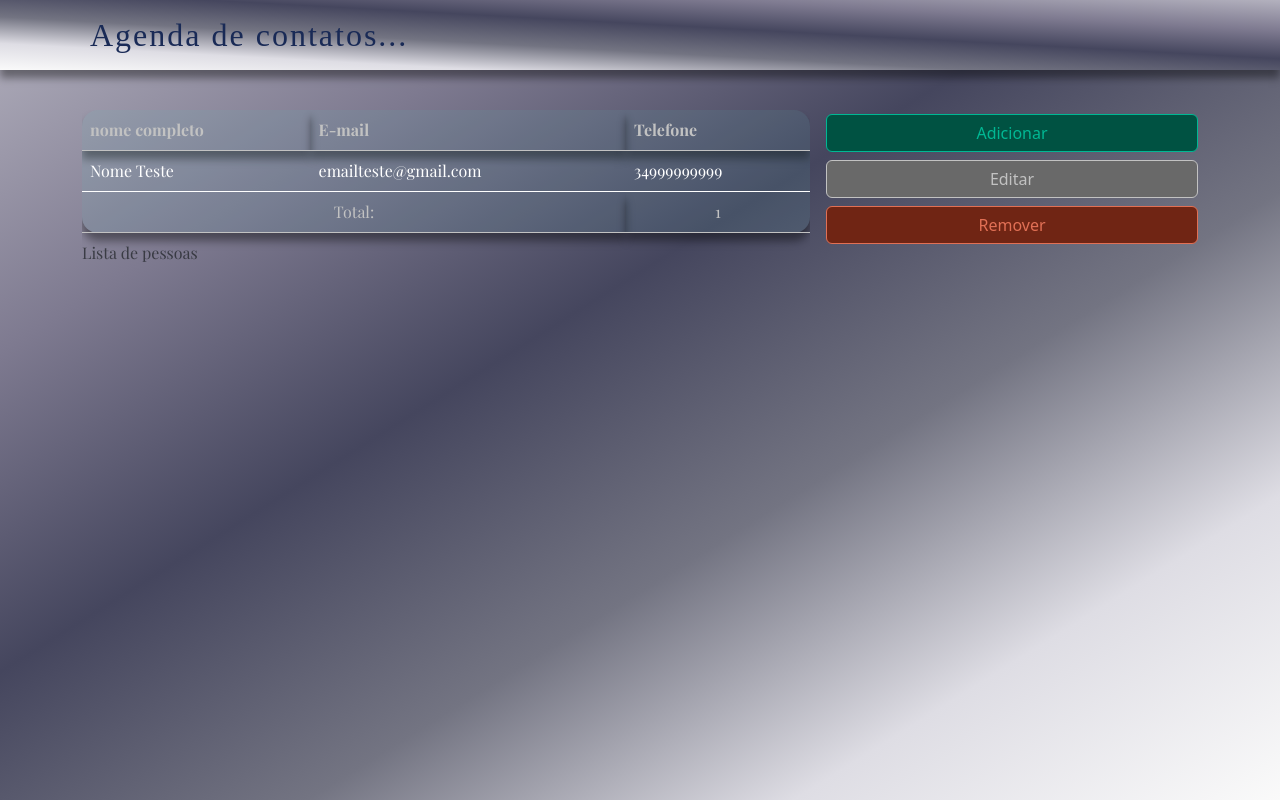
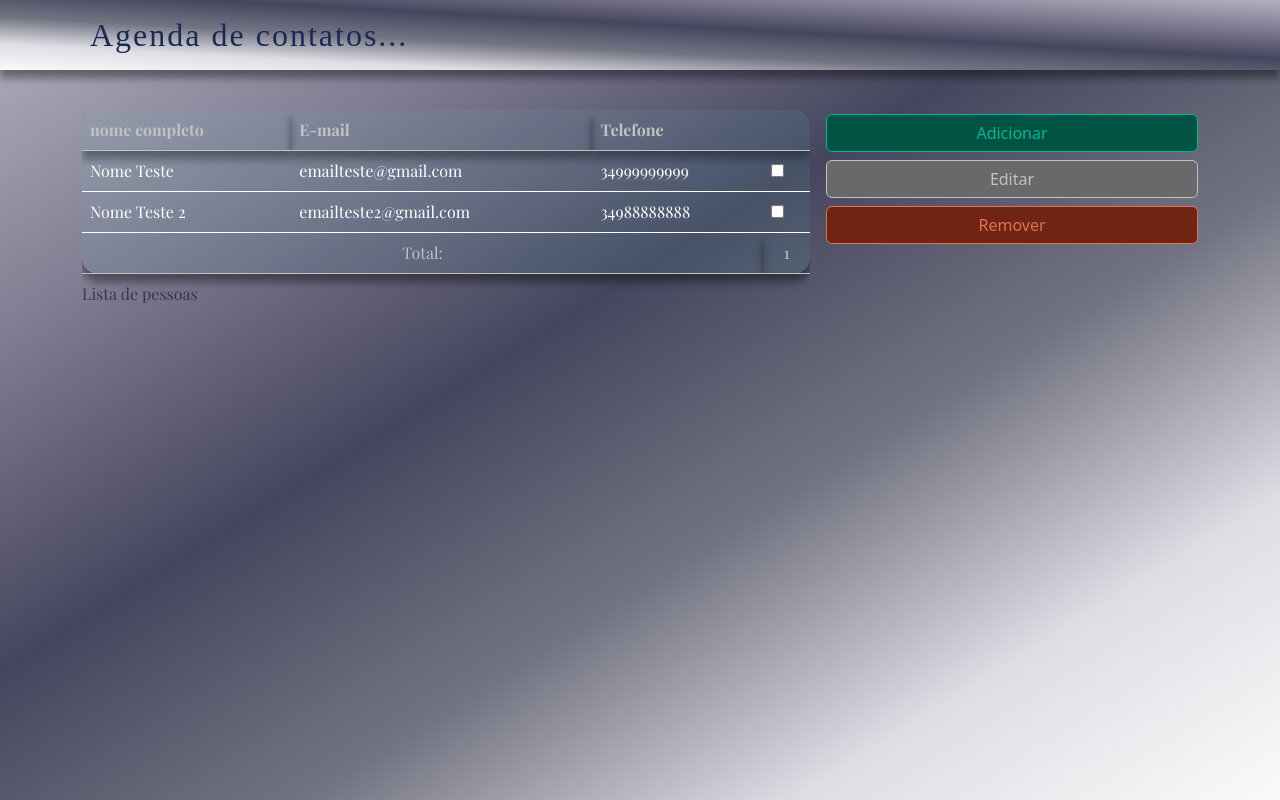
Before and after one commit to redscipher/reds_projs, a React (Vite) app in the folder ex-32-contatos/: page / in a window 1280 px wide. Built offline with nearby package versions, Linux system fonts and the light colour scheme; a web font is replaced by a local one.

Commit message:
subindo ex

```diff
--- a/ex-32-contatos/src/containers/componentes/tabela/index.tsx
+++ b/ex-32-contatos/src/containers/componentes/tabela/index.tsx
@@ -9,6 +9,7 @@ type Props = {
 
 // cria componente
 const CRTabAgenda = (_Props: Props) => {
+
   // def retorno
   return (
     <div className="table-responsive me-3">
@@ -19,7 +20,7 @@ const CRTabAgenda = (_Props: Props) => {
           <E.CSTabLinha>
             <th>nome completo</th>
             <th>E-mail</th>
-            <th>Telefone</th>
+            <th colSpan={2}>Telefone</th>
           </E.CSTabLinha>
         </E.CSTabCab>
         <E.CSTabCorpo>
@@ -28,12 +29,26 @@ const CRTabAgenda = (_Props: Props) => {
             <td>Nome Teste</td>
             <td>emailteste@gmail.com</td>
             <td>34999999999</td>
+            <td>
+              <input
+                type="checkbox"
+                onClick={() => console.log('clickou')}
+              ></input>
+            </td>
+          </E.CSTabLinha>
+          <E.CSTabLinha>
+            <td>Nome Teste 2</td>
+            <td>emailteste2@gmail.com</td>
+            <td>34988888888</td>
+            <td>
+              <input type="checkbox" onClick={() => console.log('clickou 2')}></input>
+            </td>
           </E.CSTabLinha>
         </E.CSTabCorpo>
         <E.CSTabRoda>
           {/* resumo */}
           <E.CSTabLinha>
-            <td colSpan={2}>Total: </td>
+            <td colSpan={3}>Total: </td>
             <td>1</td>
           </E.CSTabLinha>
         </E.CSTabRoda>
--- a/ex-32-contatos/src/containers/principal/estilos.ts
+++ b/ex-32-contatos/src/containers/principal/estilos.ts
@@ -39,5 +39,9 @@ const CSBotaoAdc = styled(CSBotao).attrs({
   }
 `
 
+const CSBotaoEditar = styled(CSBotao).attrs({
+  as: Link
+})``
+
 // exportacoes
-export { SCPrincipal, CSBotaoDel, CSBotaoAdc }
+export { SCPrincipal, CSBotaoDel, CSBotaoAdc, CSBotaoEditar }
--- a/ex-32-contatos/src/containers/principal/index.tsx
+++ b/ex-32-contatos/src/containers/principal/index.tsx
@@ -2,7 +2,6 @@
 import { ReactNode } from 'react'
 import * as E from './estilos'
 import CRTabAgenda from '../componentes/tabela'
-import { CSBotao } from '../../estilos/globais'
 
 // tipo
 type Props = {
@@ -24,7 +23,9 @@ const CRPrincipal = (_Props: Props) => {
               <E.CSBotaoAdc type="button" to="/cadastro">
                 Adicionar
               </E.CSBotaoAdc>
-              <CSBotao type="button">Editar</CSBotao>
+              <E.CSBotaoEditar type="button" to="/cadastro">
+                Editar
+              </E.CSBotaoEditar>
               <E.CSBotaoDel type="button">Remover</E.CSBotaoDel>
             </div>
           </E.SCPrincipal>
--- a/ex-32-contatos/src/estilos/globais.ts
+++ b/ex-32-contatos/src/estilos/globais.ts
@@ -2,6 +2,7 @@
 import { darken } from 'polished'
 import styled, { createGlobalStyle } from 'styled-components'
 import Cores from './cores'
+import { Link } from 'react-router-dom'
 
 // cria estilizacao global
 const CSSGlobal = createGlobalStyle`
```
